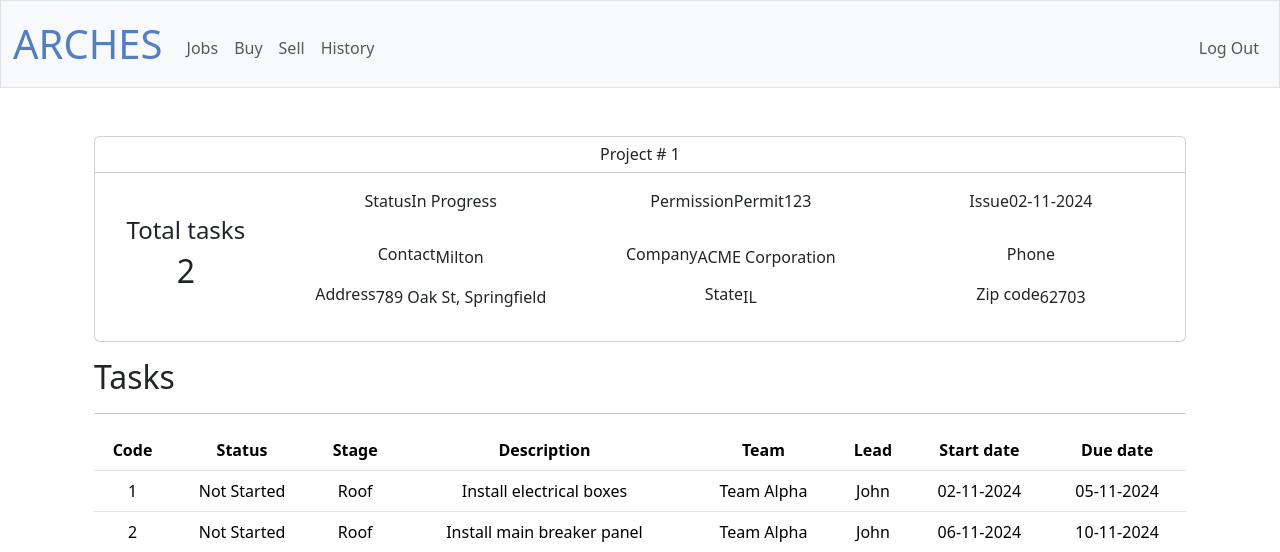
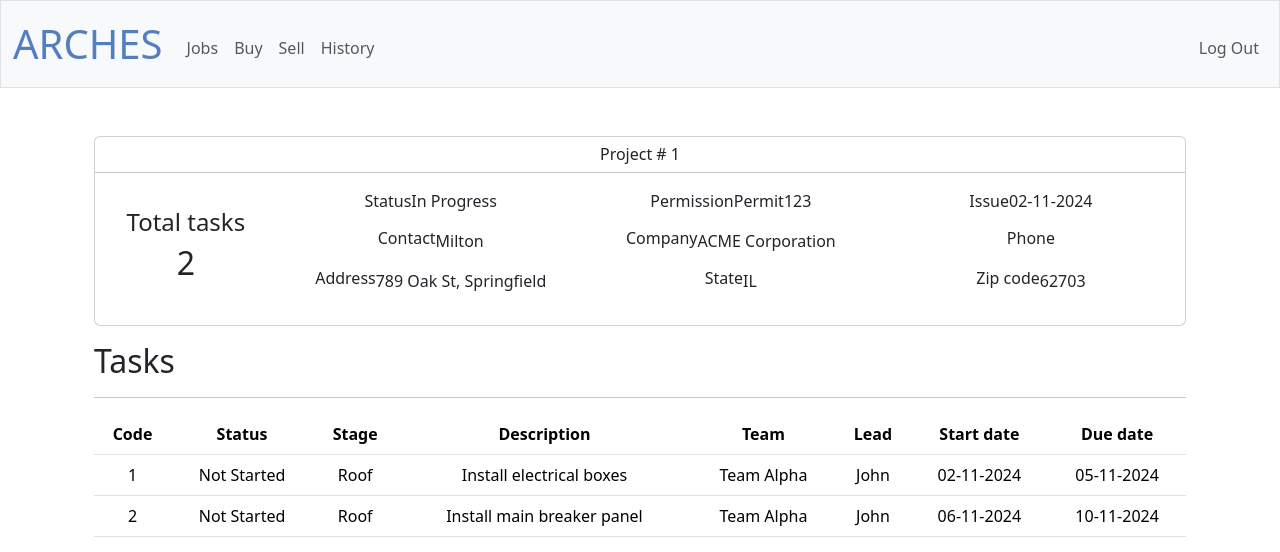
Before and after one commit to RLCM696/company, a Flask app: page /project?project=1 in a window 1280 px wide. Shown: the top 552 px of the page. Run offline with Flask 3, Linux system fonts and the light colour scheme; a user stored in the database is signed in; data comes from the database, SQL or seed files in the repository; some libraries are stand-ins or nearby versions.

Commit message:
Sun, Nov 3, 2024, 7:32 PM -05:00

```diff
--- a/templates/project.html
+++ b/templates/project.html
@@ -17,15 +17,15 @@
             <div class="col-md-10">
                 <div class="card-body ">
                     <div class="row">
-                        <div class="col table table-borderless d-flex justify-content-center">
+                        <div class="col d-flex justify-content-center" style="width=200em">
                             <p>Status</p>
                             <p>{{project["status"]}}</p>
                         </div>
-                        <div class="col table table-borderless d-flex justify-content-center">
+                        <div class="col d-flex justify-content-center" style="width=200em">
                             <p>Permission</p>
                             <p>{{project["permission"]}}</p>
                         </div>
-                        <div class="col table table-borderless d-flex justify-content-center">
+                        <div class="col d-flex justify-content-center" style="width=200em">
                             <p>Issue</p>
                             <p>{{project["date"]}}</p>
                         </div>
```
